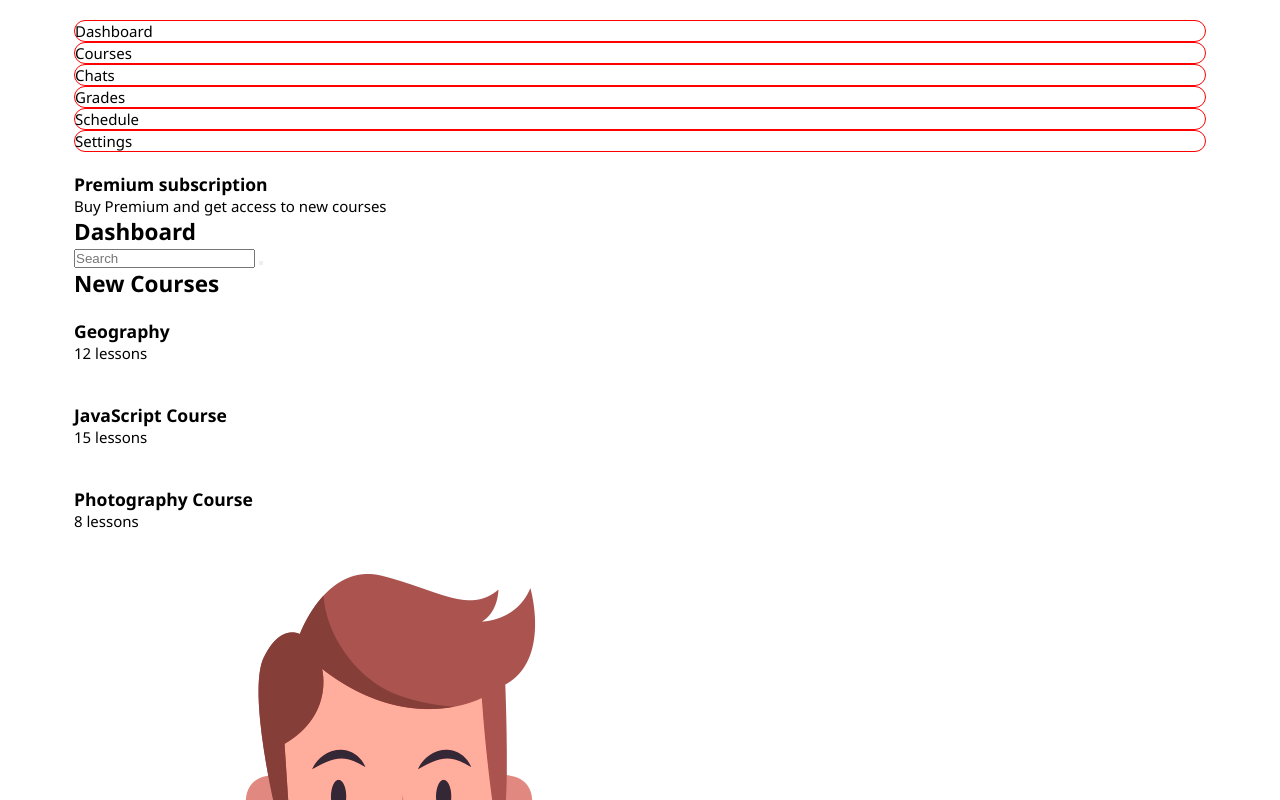
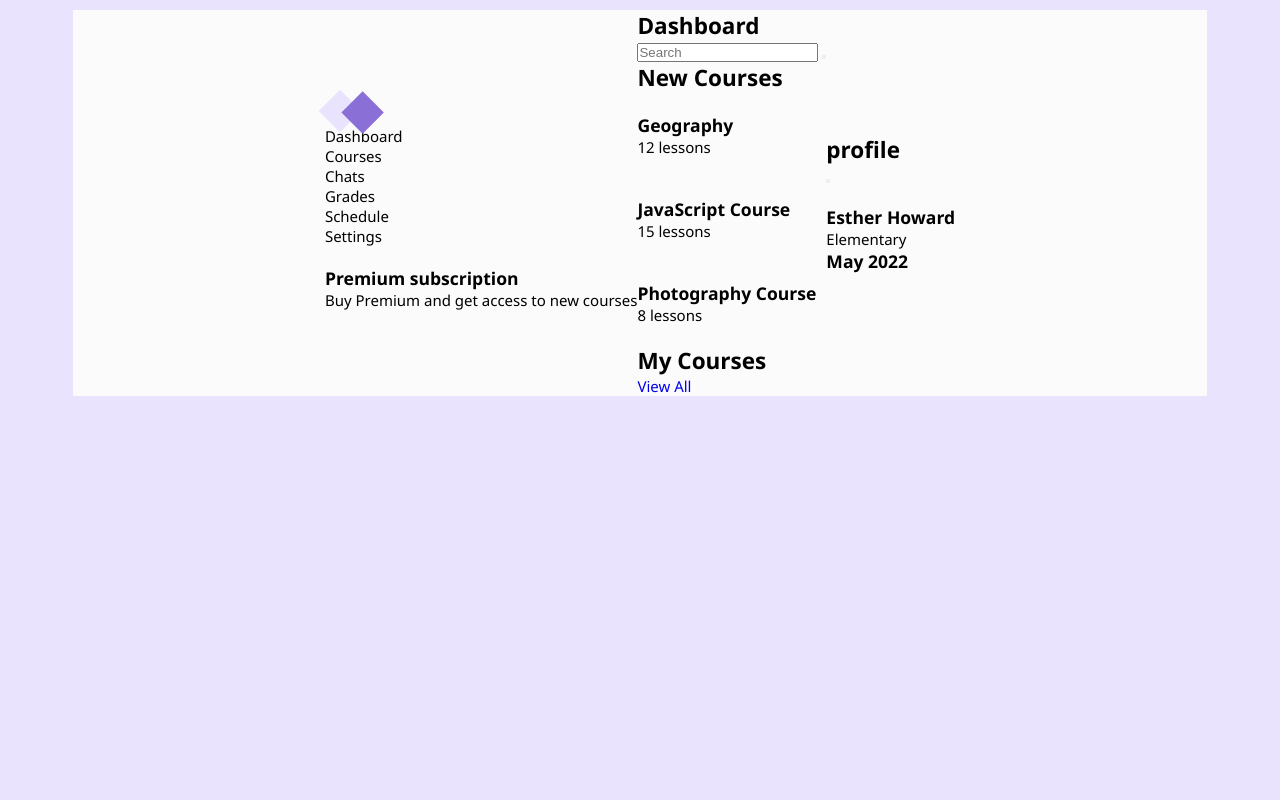
Before and after one commit to RoozbehZhuleh/Dashboard, a website: page public/index.html in a window 1280 px wide. Shown: the top 800 px of the page. Drawn offline with nearby package versions, Linux system fonts and the light colour scheme; a web font is replaced by a local one.

Commit message:
started styling the left side and background

```diff
--- a/public/index.html
+++ b/public/index.html
@@ -8,12 +8,12 @@
     <title>Document</title>
 </head>
 <body>
-<aside id="navbar">
-    <div class="container">
+<div class="container">
+    <aside id="left">
         <nav id="nav">
-            <figure id="nav__logo">
-                <img src="" alt="">
-            </figure>
+            <div id="nav__logo">
+                <div class="logo-sq"></div>
+            </div>
             <ul id="nav__links">
                 <li id="nav__link">Dashboard</li>
                 <li id="nav__link">Courses</li>
@@ -30,11 +30,10 @@
                 </div>
             </div>
         </nav>
-    </div>
-</aside>
 
-<main id="main">
-    <div class="container">
+    </aside>
+
+    <main id="center">
         <section class="main">
             <div class="main__title">
                 <h1 class="main__title--left">Dashboard</h1>
@@ -98,7 +97,7 @@
 
                         <div class="course__avatars photography__avatars">
                             <div class="avatars">
-                                <img src="./assets/3523415.png" alt="">
+                                <img src="" alt="">
                                 <img src="" alt="">
                                 <img src="" alt="">
                             </div>
@@ -121,7 +120,42 @@
                 </div>
             </div>
         </section>
-    </div>
-</main>
+    </main>
+
+    <aside id="right">
+        <section class="pch">
+            <div class="profile">
+                <div class="profile__title">
+                    <h2>profile</h2>
+                    <button><i></i></button>
+                </div>
+                <div class="profile__wrapper">
+                    <div class="profile__img">
+                        <img src="" alt="">
+                    </div>
+                    <div class="profile__text">
+                       <div class="profile__name">
+                           <h3>Esther Howard</h3>
+                           <i></i>
+                       </div>
+                        <p class="profile__level">Elementary</p>
+                    </div>
+                </div>
+            </div>
+            <div class="calendar">
+                <div class="calendar__title">
+                    <h3>May 2022</h3>
+                    <div class="calendar__arrows">
+                        <i></i>
+                        <i></i>
+                    </div>
+                </div>
+                <div class="calendar__body">
+                    <!-- wtf! griiids -->
+                </div>
+            </div>
+        </section>
+    </aside>
+</div>
 </body>
 </html>
--- a/src/sass/base/_reset.scss
+++ b/src/sass/base/_reset.scss
@@ -1,4 +1,5 @@
 @use "sass:map";
+@import "../utilities/utilities";
 
 *,
 *::after,
@@ -11,7 +12,7 @@
 
 html {
   scroll-behavior: smooth;
-  overflow-x: hidden;
+  // overflow-x: hidden;
 }
 
 body {
@@ -38,7 +39,6 @@ a {
 .container {
   width: 1400px;
   max-width: 90%;
-  margin-right: auto;
-  margin-left: auto;
+  margin: auto;
   padding: 0 1rem;
 }
--- a/src/sass/layout/_layout.scss
+++ b/src/sass/layout/_layout.scss
@@ -1 +1,2 @@
-@use "./_navbar.scss";
+@use "./navbar";
+@use "./overall";
--- a/src/sass/layout/_navbar.scss
+++ b/src/sass/layout/_navbar.scss
@@ -1,5 +1,26 @@
-@import "../utilities/mixins";
+@import "../utilities/utilities";
 
 #nav__link {
-  @include border(red, 20px);
+  cursor: pointer;
 }
+
+.logo-sq {
+  position: relative;
+  // left: 2rem;
+  width: 3rem;
+  height: 3rem;
+  background-color: $light-purple;
+  transform: rotate(45deg);
+  z-index: 10000;
+
+  &::after {
+    content: "";
+    background-color: $dark-purple;
+    width: 3rem;
+    height: 3rem;
+    position: absolute;
+    left: 1.7rem;
+    top: -1.5rem;
+    z-index: -2000;
+  }
+}
--- a/src/sass/utilities/_variables.scss
+++ b/src/sass/utilities/_variables.scss
@@ -1,11 +1,14 @@
-$primary-color: #fff5f5;
-$secondary-color: rgb(1, 78, 213);
-$third-color: rgb(220, 233, 255);
-$accent-color: rgb(16, 40, 81);
-$light-color: #ffffff;
+$primary-color: #fcfbfc;
+$light-purple: #e9e3fe;
+$dark-purple: #8a70d6;
+$dark-blue: #579be4;
+$light-blue: #e5f3fe;
+$dark-orange: #fcab5e;
+$light-orange: #fff0e1;
+$white: #ffffff;
 $dark-color: #181131;
 $font-color: (
-  "primary": rgb(16, 40, 81),
+  "primary": rgb(35, 35, 35),
   "secondary": #f7f7f7,
   "other": rgb(116, 120, 127),
 );
```
Also changed, not shown: src/index.html (+46 -12 lines), src/sass/dashboard.scss (+5 -5 lines), public/css/dashboard.css, 2 other files.
